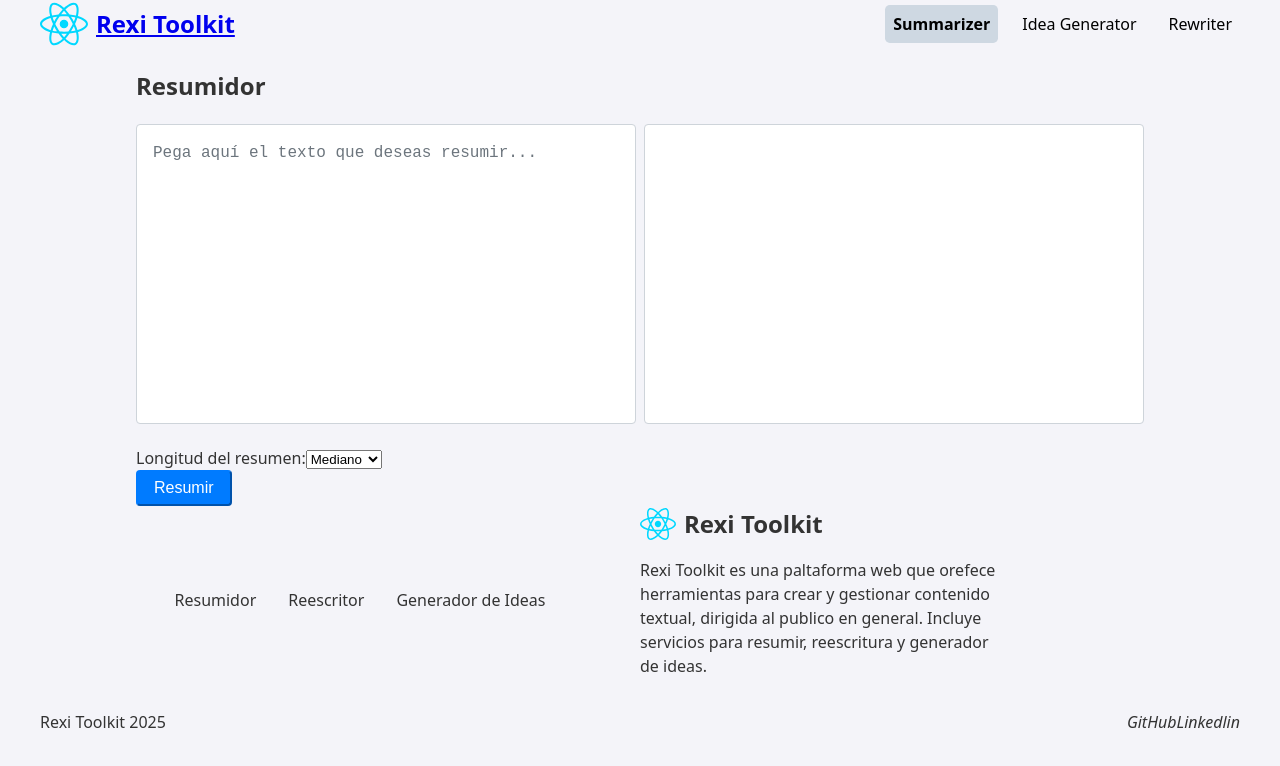
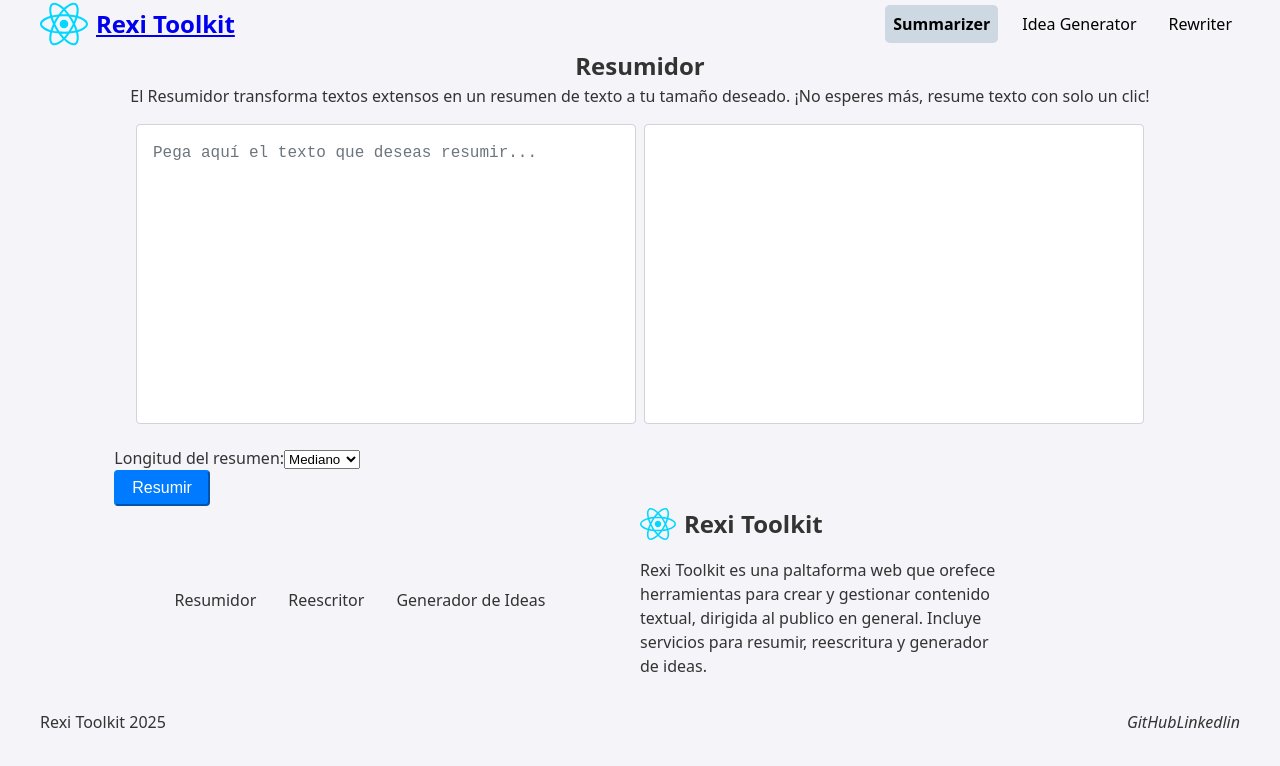
Before and after one commit to OsOsorioP/Orzalia, a React (Vite) app: page /summarizer in a window 1280 px wide. Shown: the top 766 px of the page. Built offline with nearby package versions, Linux system fonts and the light colour scheme; no server answers.

Commit message:
Refactor SummarizerTool layout for improved structure and readability

```diff
--- a/src/features/summarizer/SumarizerTool.jsx
+++ b/src/features/summarizer/SumarizerTool.jsx
@@ -2,7 +2,7 @@ import { useState } from "react";
 import { useSummarizer } from "./useSummarizer";
 import { Textarea } from "../../components/common/Textarea/Textarea";
 import Button from "../../components/common/Button/Button";
-import styles from "./Summarizer.module.css";
+import styles from "../Features.module.css";
 import BoxText from "../../components/common/BoxText/BoxText";
 
 const SummarizerTool = () => {
@@ -17,8 +17,15 @@ const SummarizerTool = () => {
 
   return (
     <section>
-      <h2>Resumidor</h2>
-      <div className={styles.summarizer}>
+      <div className={styles.header}>
+        <h2>Resumidor</h2>
+        <p>
+          El Resumidor transforma textos extensos en un resumen
+          de texto a tu tamaño deseado. ¡No esperes más, resume texto con solo un
+          clic!
+        </p>
+      </div>
+      <div className={styles.container}>
         <Textarea
           name="originalText"
           id="originalText"
```
